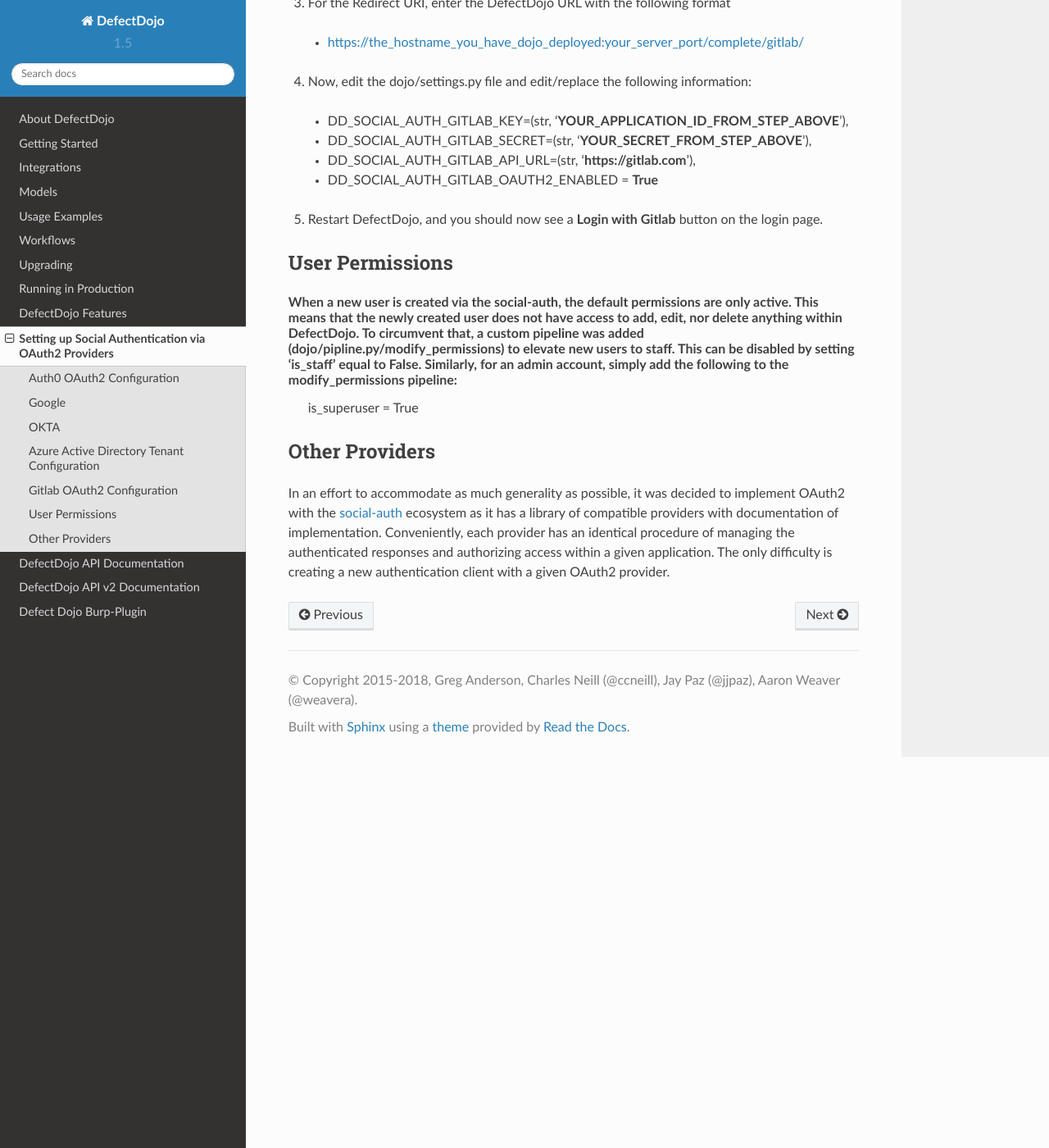
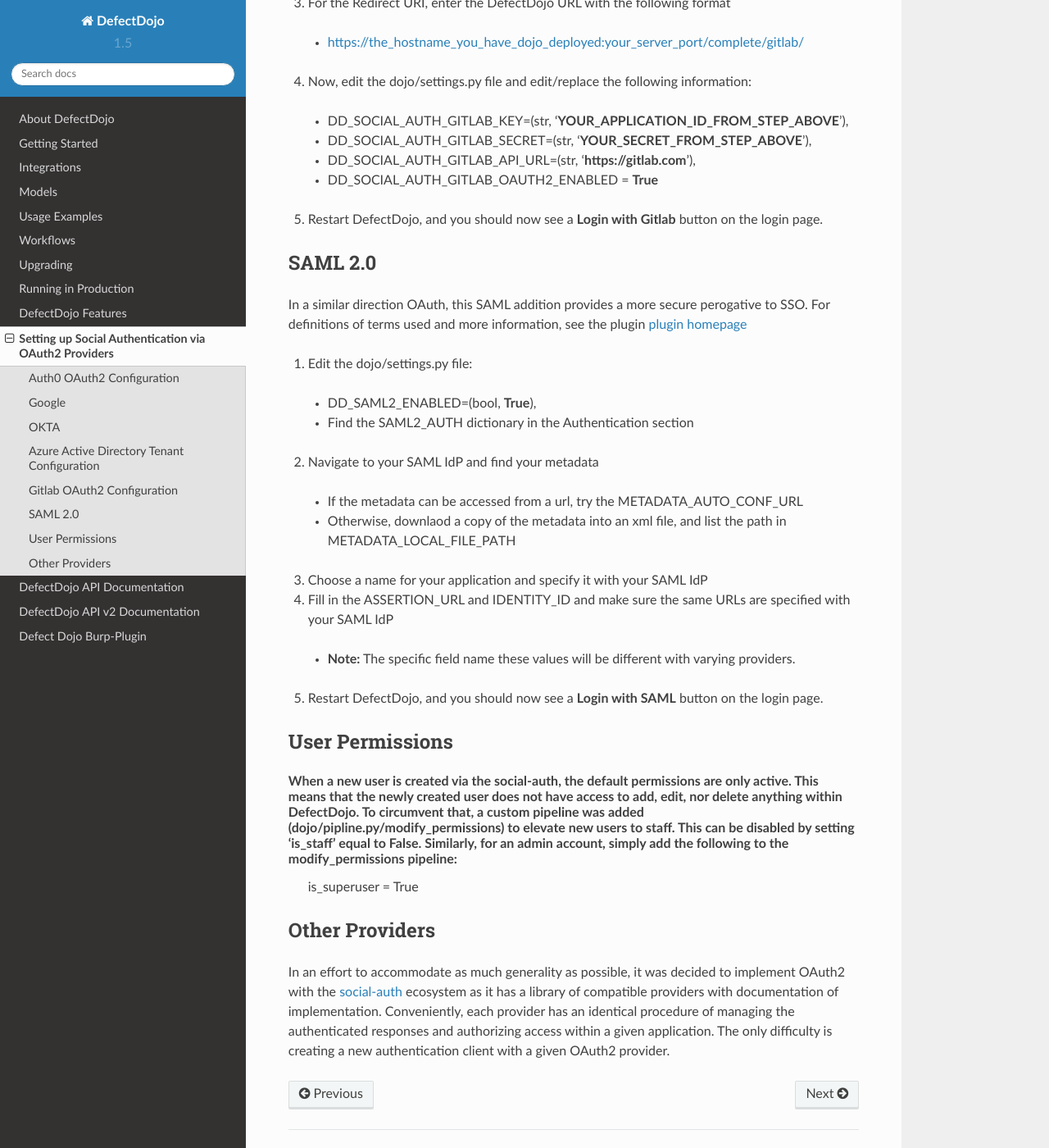
Before and after one commit to DefectDojo/Documentation, a Sphinx documentation site: the page built from docs/social-authentication.rst, in a window 1280 px wide and 1400 px high, scrolled down 7773 px. Shown: the whole window at 82% size. Built offline with Sphinx 7.4.7 and the Read the Docs theme 2.0.0, drawn with Linux system fonts in a browser that asks for light colours.

Commit message:
Add SAML2 socail auth

```diff
--- a/docs/social-authentication.rst
+++ b/docs/social-authentication.rst
@@ -170,6 +170,32 @@
 5. Restart DefectDojo, and you should now see a **Login with Gitlab** button on the login page.
 
 
+SAML 2.0
+--------
+In a similar direction OAuth, this SAML addition provides a more secure perogative to SSO.
+For definitions of terms used and more information, see the plugin `plugin homepage`_
+
+.. _plugin homepage: https://github.com/fangli/django-saml2-auth
+
+1. Edit the dojo/settings.py file:
+
+  * DD_SAML2_ENABLED=(bool, **True**),
+  * Find the SAML2_AUTH dictionary in the Authentication section
+
+2. Navigate to your SAML IdP and find your metadata
+
+  * If the metadata can be accessed from a url, try the METADATA_AUTO_CONF_URL
+  * Otherwise, downlaod a copy of the metadata into an xml file, and list the path in METADATA_LOCAL_FILE_PATH
+
+3. Choose a name for your application and specify it with your SAML IdP
+
+4. Fill in the ASSERTION_URL and IDENTITY_ID and make sure the same URLs are specified with your SAML IdP
+
+  * **Note:** The specific field name these values will be different with varying providers.
+
+5. Restart DefectDojo, and you should now see a **Login with SAML** button on the login page.
+
+
 User Permissions
 ----------------
 
```
